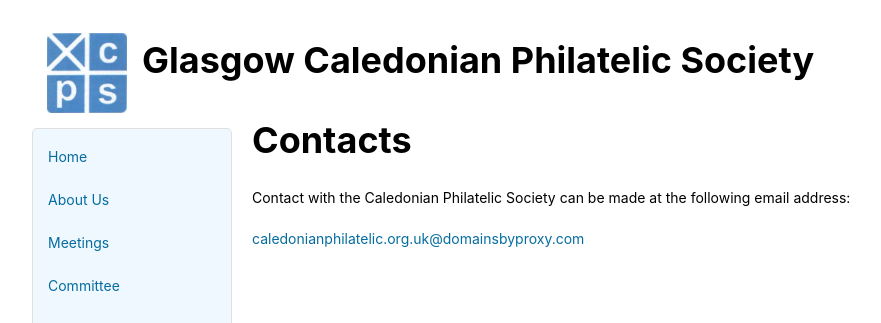
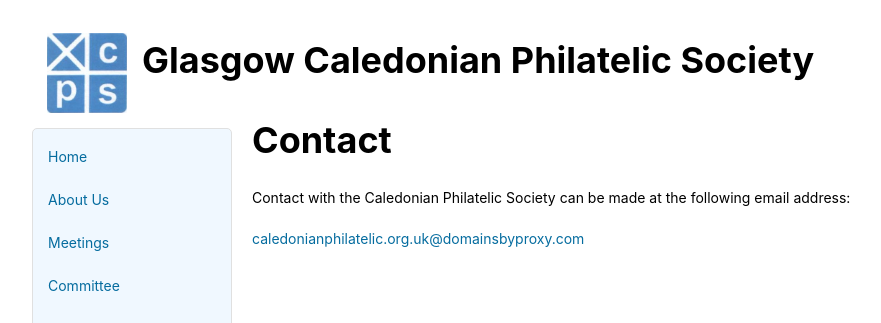
Before and after one commit to astalker/caledonian-stamps, a Jekyll site: the page built from contactus.md, in a window 1280 px wide. Shown: the top 323 px of the page, without its empty margins (118-999 px from the left). Built offline with Jekyll 4.4.1, drawn with Linux system fonts in a browser that asks for light colours; our own code applies the rules of GitHub Pages for plain Markdown files.

Commit message:
Update contactus.md
Change to Contact title

```diff
--- a/contactus.md
+++ b/contactus.md
@@ -1,4 +1,4 @@
-# Contacts
+# Contact
 
 Contact with the Caledonian Philatelic Society can be made at the following email address:
 
```
